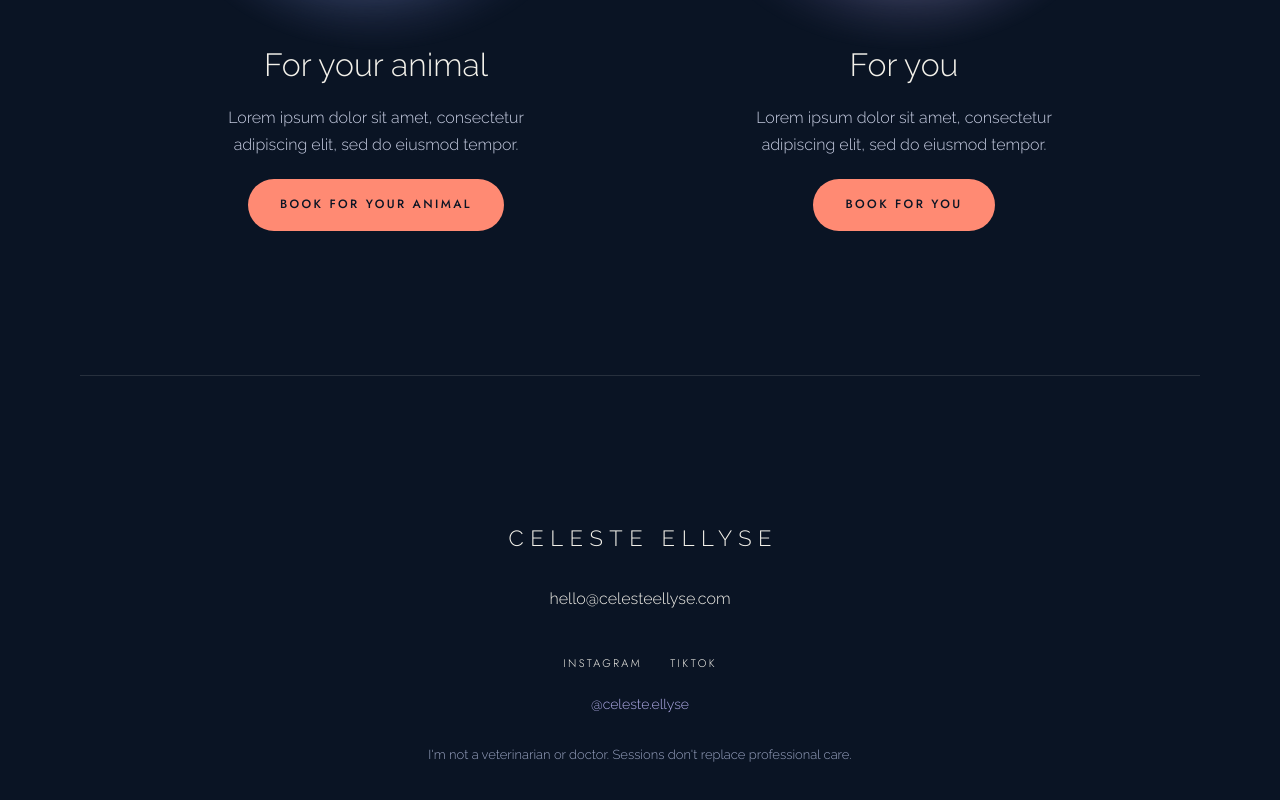
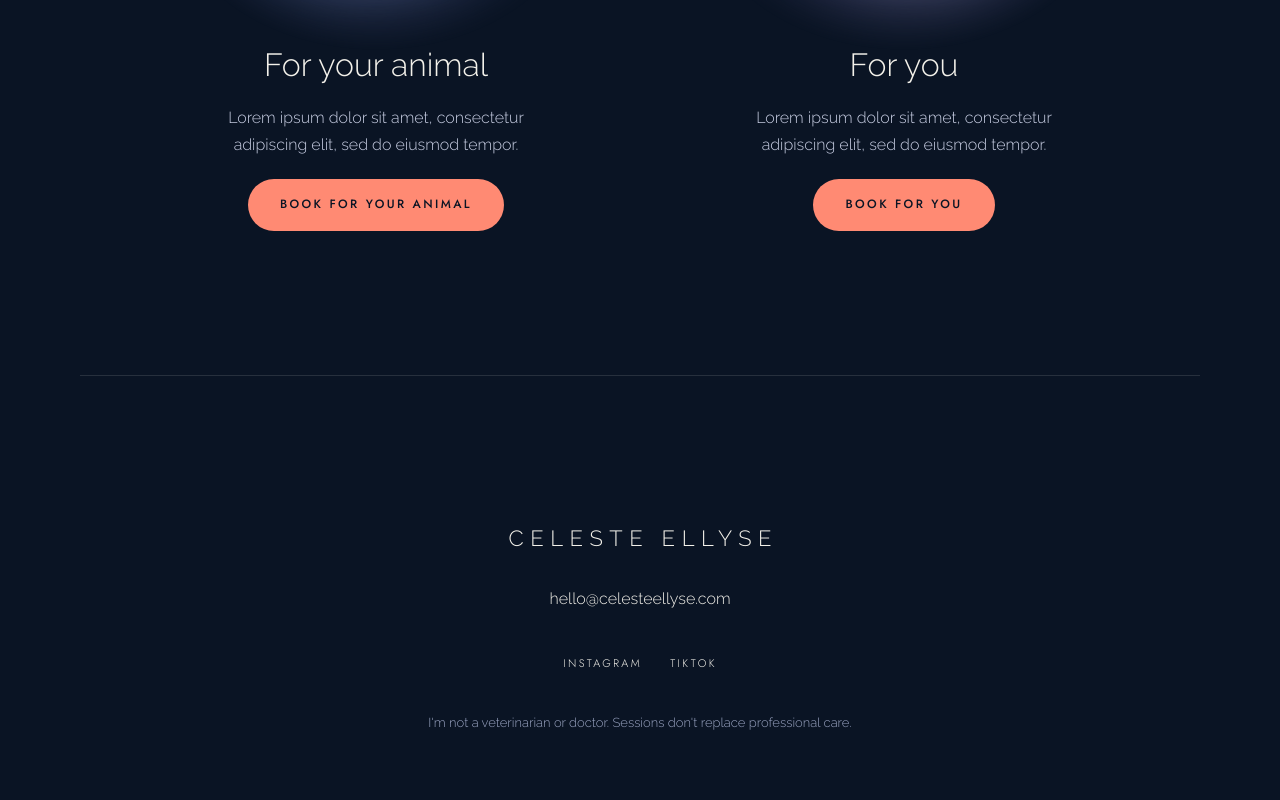
Before and after one commit to DHolliday1881/celesteellyse, a Next.js app: page / in a window 1280 px wide. Shown: the part 2324-3124 px from the top of the page. Built offline with nearby package versions, Linux system fonts and the light colour scheme.

Commit message:
feat: remove the social handle from the footer

```diff
--- a/components/SiteFooter.module.css
+++ b/components/SiteFooter.module.css
@@ -43,12 +43,6 @@
   text-transform: uppercase;
 }
 
-.handle {
-  margin-top: -0.75rem;
-  color: var(--lavender);
-  font-size: var(--text-sm);
-}
-
 .disclaimer {
   max-width: 28rem;
   padding-top: var(--space-xs);
--- a/components/SiteFooter.tsx
+++ b/components/SiteFooter.tsx
@@ -1,4 +1,4 @@
-import {brand, social, socialHandle} from "@/content/site"
+import {brand, social} from "@/content/site"
 import styles from "./SiteFooter.module.css"
 
 /** Shared footer: name, email, socials and the care disclaimer. */
@@ -18,7 +18,6 @@ export default function SiteFooter() {
           </li>
         ))}
       </ul>
-      <p className={styles.handle}>{socialHandle}</p>
       <p className={styles.disclaimer}>{brand.disclaimer}</p>
     </footer>
   )
--- a/content/site.ts
+++ b/content/site.ts
@@ -10,8 +10,6 @@ export const social = [
   {label: "Instagram", href: "https://instagram.com/celeste.ellyse"},
   {label: "TikTok", href: "https://tiktok.com/@celeste.ellyse"},
 ]
-
-export const socialHandle = "@celeste.ellyse"
 
 // Navigation
 export const nav = [
```
